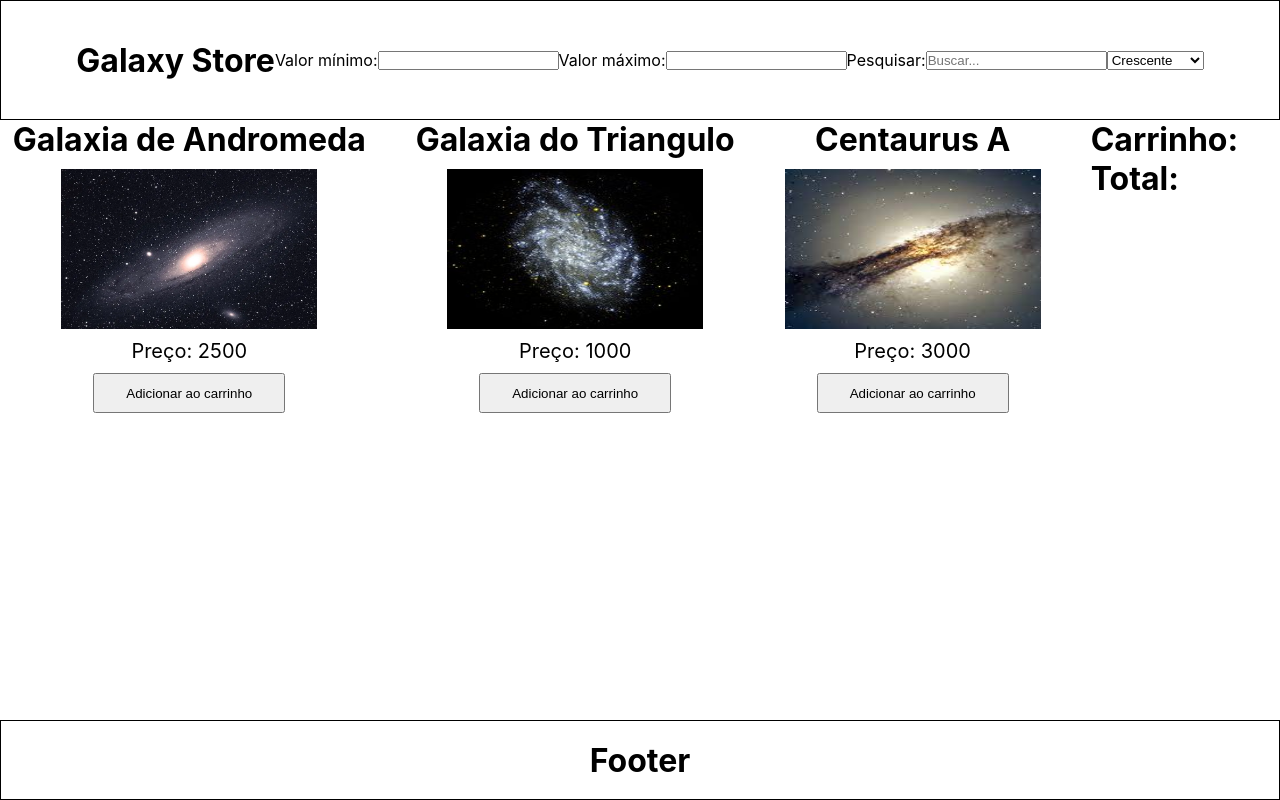
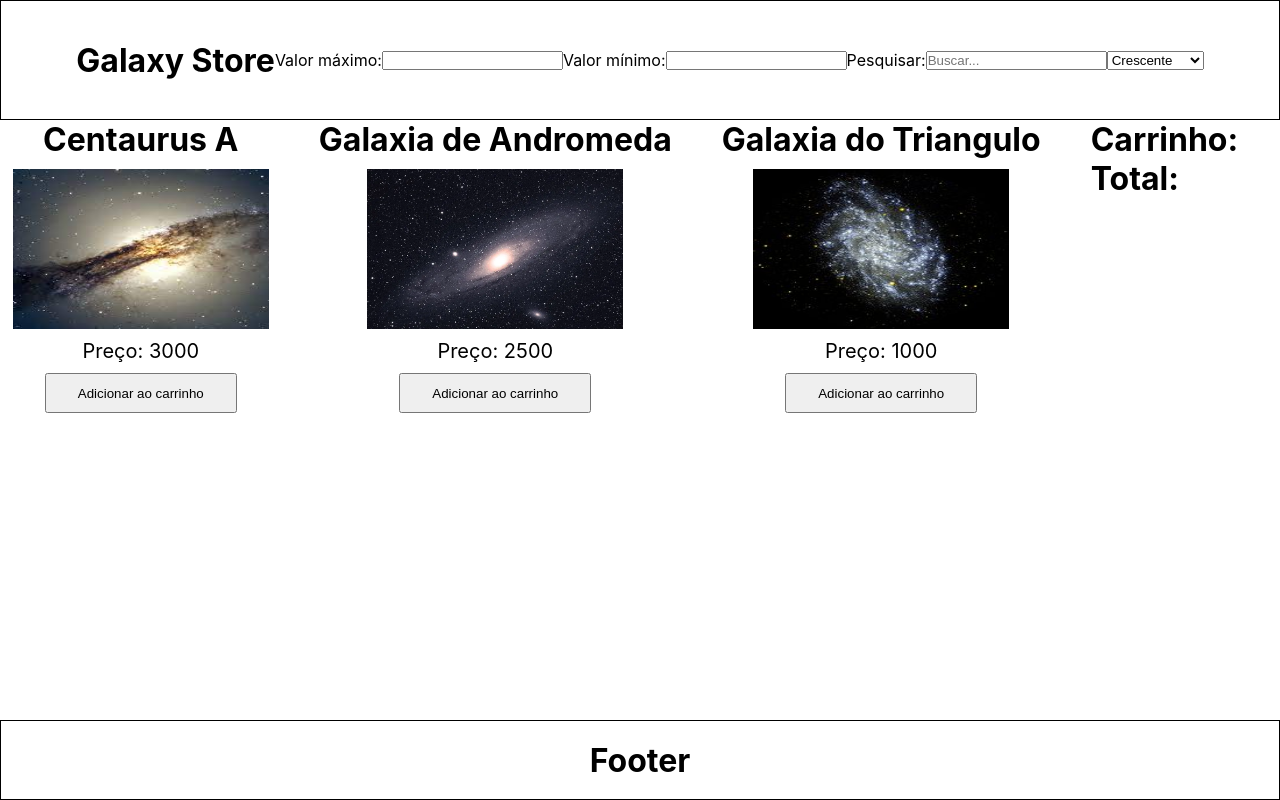
Before and after one commit to gaaveloso/GalaxyStore, a React (Create React App) app: page / in a window 1280 px wide. Built offline with nearby package versions, Linux system fonts and the light colour scheme.

Commit message:
filtro de valor e ordenacao pronto

```diff
--- a/src/App.js
+++ b/src/App.js
@@ -8,11 +8,32 @@ import GlobalStyled from './GlobalStyled';
 function App() {
 
   const [pesquisa, setPesquisa] = useState("")
+  const [order, setOrder] = useState("cresc")
+  const [maxValue, setMaxValue] = useState("")
+  const [minValue, setMinValue] = useState("")
 
   return (
     <>
-      <Header pesquisa={pesquisa} setPesquisa={setPesquisa} />
-      <Main pesquisa={pesquisa} setPesquisa={setPesquisa} />
+      <Header
+      pesquisa={pesquisa}
+      setPesquisa={setPesquisa}
+      order={order}
+      setOrder={setOrder}
+      maxValue={maxValue}
+      setMaxValue={setMaxValue}
+      minValue={minValue}
+      setMinValue={setMinValue}
+      />
+      <Main
+      pesquisa={pesquisa}
+      setPesquisa={setPesquisa}
+      order={order}
+      setOrder={setOrder}
+      maxValue={maxValue}
+      setMaxValue={setMaxValue}
+      minValue={minValue}
+      setMinValue={setMinValue}
+      />
       <Footer/>
       <GlobalStyled/>
     </>
--- a/src/components/Carrinho/Carrinho.js
+++ b/src/components/Carrinho/Carrinho.js
@@ -8,6 +8,11 @@ const Carrinho = (props) => {
         totalCarrinho = totalCarrinho + props.carrinho[i].precoTotal
     }
 
+    const removerItem = (item) => {
+        item.quantidade = item.quantidade - 1
+        console.log(item)
+    }
+
     return (
         <div>
             <h1>Carrinho: </h1>
@@ -15,6 +20,7 @@ const Carrinho = (props) => {
                 return (
                 <div key={index}>
                     <p>x{item.quantidade} {item.name} - {item.value} </p>
+                    <button onClick={()=>removerItem(item)}>Remover</button>
                 </div>
                 )
             })}
--- a/src/components/Header/Header.js
+++ b/src/components/Header/Header.js
@@ -6,18 +6,30 @@ const Header = (props) => {
         props.setPesquisa(event.target.value)
     }
 
+    const handleOrderSearch = (event) => {
+        props.setOrder(event.target.value)
+    }
+
+    const handleMaxValue = (event) => {
+        props.setMaxValue(event.target.value)
+    }
+
+    const handleMinValue = (event) => {
+        props.setMinValue(event.target.value)
+    }
+
     return (
         <Container>
             <h1>Galaxy Store</h1>
-            <label>Valor mínimo: </label>
-            <input type='number'/>
-            <label>Valor máximo: </label>
-            <input type='number'/>
-            <label>Pesquisar: </label>
+            <p>Valor máximo: </p>
+            <input type='number' value={props.maxValue} onChange={handleMaxValue} />
+            <p>Valor mínimo: </p>
+            <input type='number' value={props.minValue} onChange={handleMinValue} />
+            <p>Pesquisar: </p>
             <input type='text' placeholder="Buscar..." onChange={handleSearch} value={props.pesquisa}/>
-            <select>
-                <option>Crescente</option>
-                <option>Decrescente</option>
+            <select value={props.order} onChange={handleOrderSearch}>
+                <option value="cresc">Crescente</option>
+                <option value="decresc">Decrescente</option>
             </select>
         </Container>
     )
--- a/src/components/Main/Main.js
+++ b/src/components/Main/Main.js
@@ -38,24 +38,52 @@ const Main = (props) => {
 
   const adicionarCarrinho = (item) => {
     const novoCarrinho = [...carrinho];
-    const produto = item
+    const produto = item;
     const produtoExistente = novoCarrinho.find((item) => {
-      return item.id === produto.id
-    })
+      return item.id === produto.id;
+    });
     if (produtoExistente) {
-      produtoExistente.quantidade++
-      produtoExistente.precoTotal = produtoExistente.quantidade * produtoExistente.value
+      produtoExistente.quantidade++;
+      produtoExistente.precoTotal =
+        produtoExistente.quantidade * produtoExistente.value;
     } else {
-      novoCarrinho.push({ ...produto, quantidade: 1, precoTotal: produto.value })
+      novoCarrinho.push({
+        ...produto,
+        quantidade: 1,
+        precoTotal: produto.value,
+      });
     }
-    setCarrinho(novoCarrinho)
+    setCarrinho(novoCarrinho);
   };
 
   return (
     <Container>
       {obj
         .filter((item) => {
-        return props.pesquisa ? item.name.toLowerCase().includes(props.pesquisa.toLowerCase()) : item
+          return item.value >= props.minValue
+        })
+        .filter((item) => {
+          return props.maxValue ? item.value <= props.maxValue : item
+        })
+        .filter((item) => {
+          return props.pesquisa
+            ? item.name.toLowerCase().includes(props.pesquisa.toLowerCase())
+            : item;
+        })
+        .sort((a, b) => {
+          if (props.order === "cresc") {
+            if (a.name < b.name) {
+              return -1;
+            } else {
+              return 1;
+            }
+          } else if (props.order === "decresc") {
+            if (a.name < b.name) {
+              return 1;
+            } else {
+              return -1;
+            }
+          }
         })
         .map((item, index) => (
           <Card key={index}>
```
Lines whose indentation alone changed are shown as unchanged.
